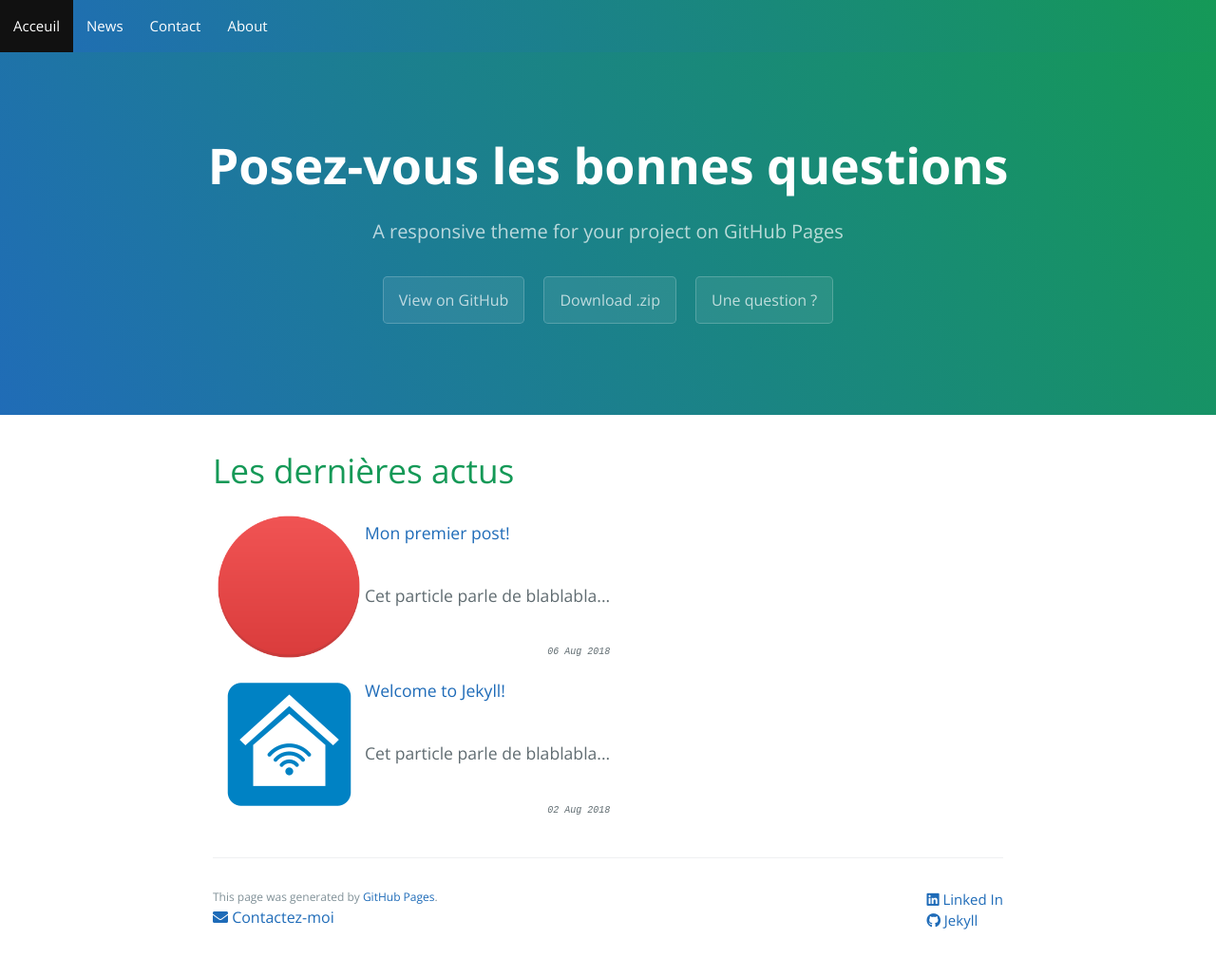
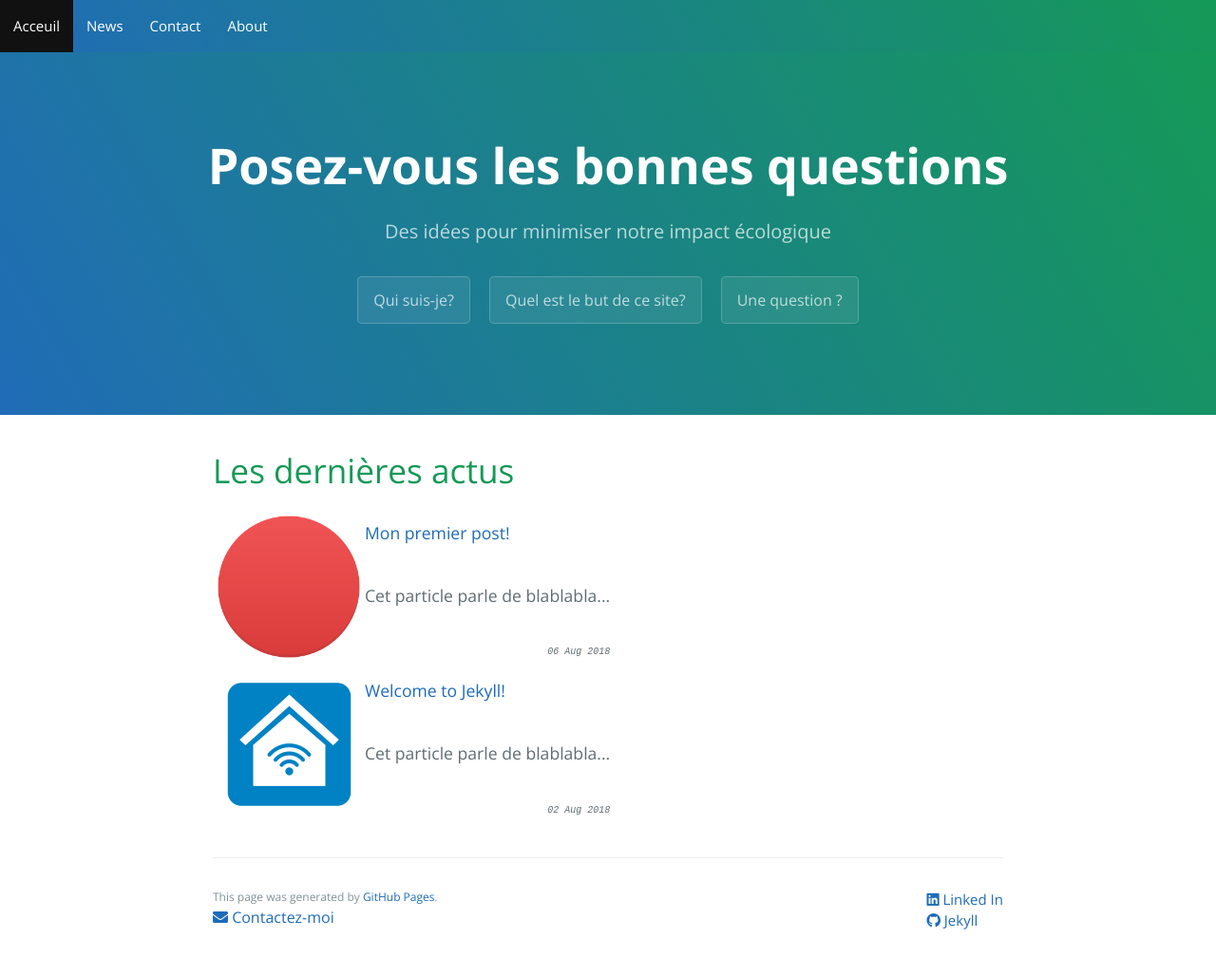
Before and after one commit to dufoura/dufoura.github.io, a Jekyll site: the page built from index.md, in a window 1280 px wide. Shown: the whole page at 95% size. Built offline with Jekyll 4.4.1, drawn with Linux system fonts in a browser that asks for light colours; nearby versions of some CDN libraries.

Commit message:
Mise à jour site

```diff
--- a/_config.yml
+++ b/_config.yml
@@ -14,7 +14,7 @@
 # You can create any custom variable you would like, and they will be accessible
 # in the templates via {{ site.myvariable }}.
 title: Posez-vous les bonnes questions
-tagline:      A responsive theme for your project on GitHub Pages
+tagline:      Des idées pour minimiser notre impact écologique
 email: arnaud31.dufour@gmail.com
 description: >- # this means to ignore newlines until "baseurl:"
   Write an awesome description for your new site here. You can edit this
@@ -24,7 +24,7 @@ baseurl: "" # the subpath of your site, e.g. /blog
 paginate:     1
 locale:       "en"
 
-url: "" # the base hostname & protocol for your site, e.g. http://example.com
+url: "http://localhost:4200" # the base hostname & protocol for your site, e.g. http://example.com
 twitter_username: jekyllrb
 github_username:  dufoura
 
--- a/_includes/page-header.html
+++ b/_includes/page-header.html
@@ -2,7 +2,7 @@
 
   <h1 class="project-name">{{ site.title }}</h1>
   <h2 class="project-tagline">{{ site.tagline }}</h2>
-  <a href="#" class="btn">View on GitHub</a>
-  <a href="#" class="btn">Download .zip</a>
-  <a href="#" class="btn">Une question ?</a>
+  <a href="{{ site.baseurl }}/quisuisje/" class="btn">Qui suis-je?</a>
+  <a href="{{ site.baseurl }}/butsite/" class="btn">Quel est le but de ce site?</a>
+  <a href="mailto:arnaud31.dufour@gmail.com?subject=Blog Github" class="btn">Une question ?</a>
 </section>
--- a/_includes/page-navbar.html
+++ b/_includes/page-navbar.html
@@ -1,6 +1,6 @@
 <section class="page-navbar">
 <ul class="navbar">
-  <li class="navbar"><a href="http://127.0.0.1:4000">Acceuil</a></li>
+  <li class="navbar"><a href="{{ site.url }}">Acceuil</a></li>
   <li class="navbar"><a href="">News</a></li>
   <li class="navbar"><a href="">Contact</a></li>
   <li class="navbar"><a href="">About</a></li>
```
Also changed, not shown: butsite.md (added, +18 -0 lines), quisuisje.md (added, +18 -0 lines), assets/minima-social-icons.svg (added).
